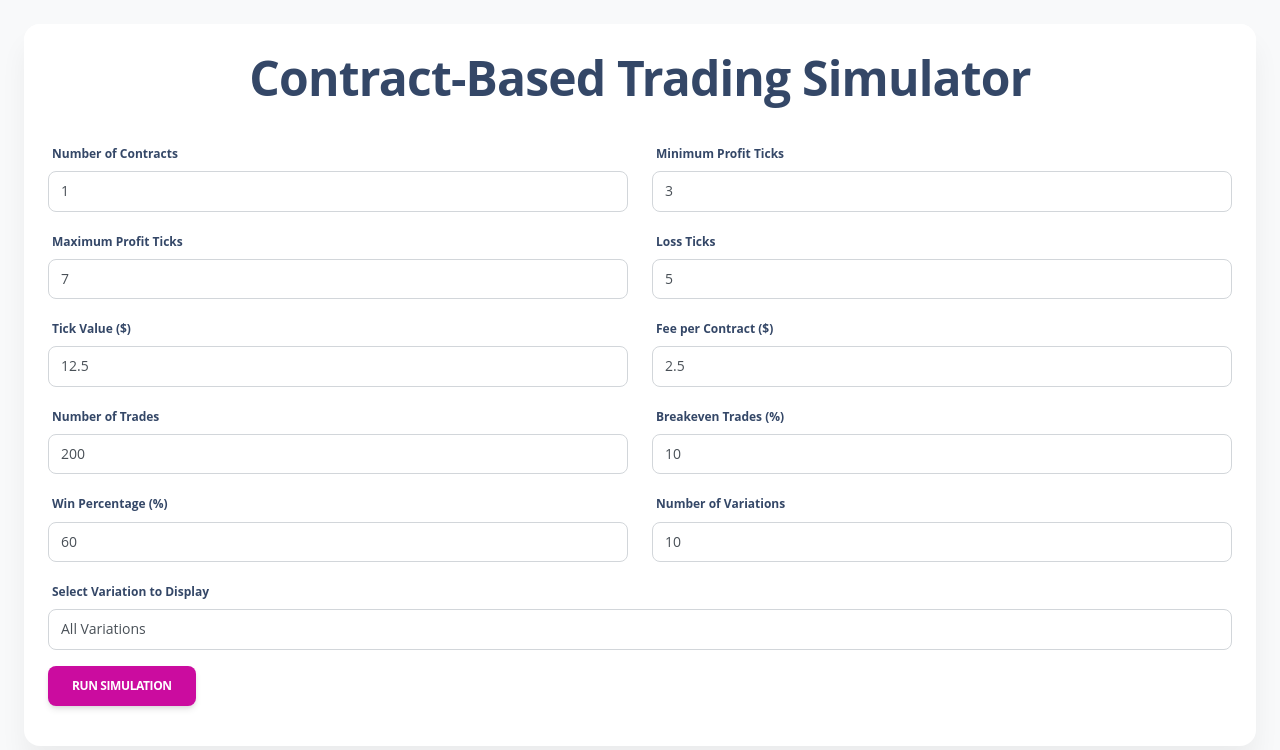
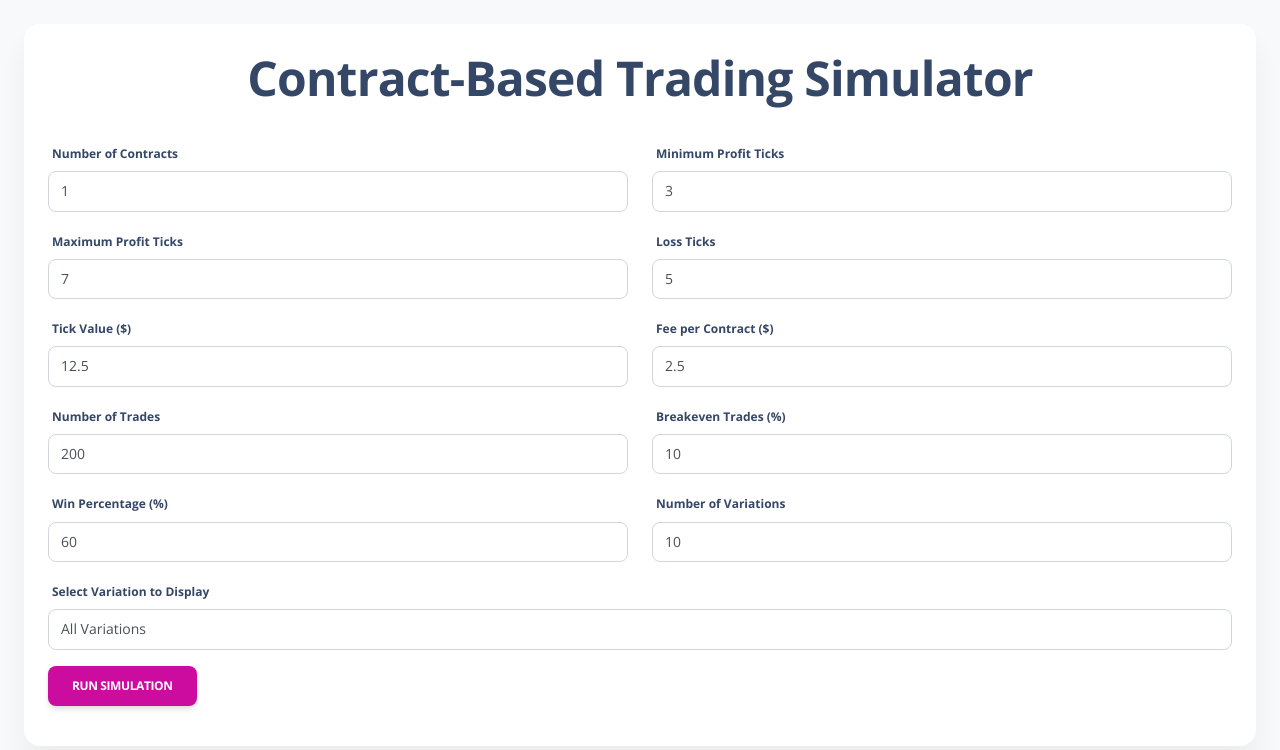
Before and after one commit to notitrader/flask-app-winrate, a Flask app: page / in a window 1280 px wide. Shown: the top 750 px of the page. Run offline with Flask 3, Linux system fonts and the light colour scheme; some libraries are stand-ins or nearby versions.

Commit message:
Update index.html

```diff
--- a/templates/index.html
+++ b/templates/index.html
@@ -6,6 +6,7 @@
     <meta name="viewport" content="width=device-width, initial-scale=1.0">
     <title>Contract-Based Trading Simulator</title>
     <link rel="stylesheet" type="text/css" href="{{ url_for('static', filename='assets/css/styles.css') }}">
+    <link href="https://fonts.googleapis.com/css2?family=Open+Sans:wght@400;700&display=swap" rel="stylesheet">
 </head>
 
 <body class="g-sidenav-show bg-gray-100">
```
